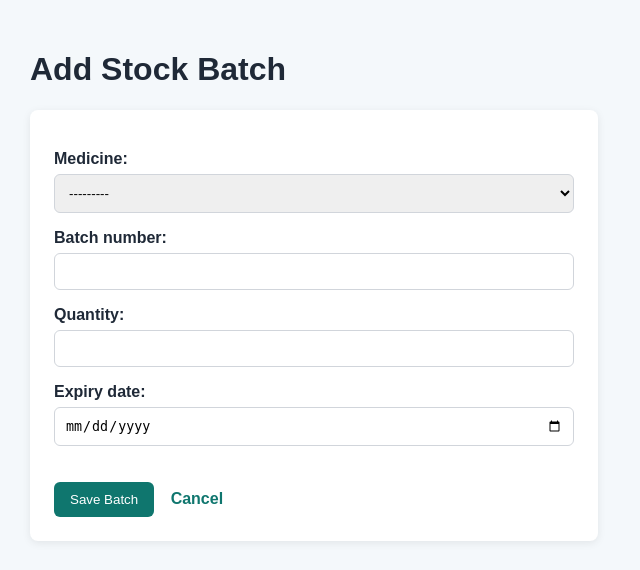
After one commit to vfb-dev/medistock, a Django app: page /batches/add/ in a window 1280 px wide. The commit adds this page. Shown: the top 570 px of the page, without its empty margins (0-640 px from the left). Run offline with Django 5.2, Linux system fonts and the light colour scheme; data that the repository does not hold is empty.

Commit message:
add stock batches form

```diff
--- a/inventory/forms.py
+++ b/inventory/forms.py
@@ -1,6 +1,6 @@
 from django import forms
 
-from .models import Medicine, Supplier
+from .models import Medicine, Supplier, StockBatch
 
 
 class MedicineForm(forms.ModelForm):
@@ -24,3 +24,17 @@ class SupplierForm(forms.ModelForm):
             'email',
             'address',
         ]
+
+class StockBatchForm(forms.ModelForm):
+    class Meta:
+        model = StockBatch
+        fields = [
+            'medicine',
+            'batch_number',
+            'quantity',
+            'expiry_date',
+        ]
+
+        widgets = {
+            'expiry_date': forms.DateInput(attrs={'type': 'date'}),
+        }
--- a/inventory/urls.py
+++ b/inventory/urls.py
@@ -14,4 +14,5 @@ urlpatterns = [
     path('suppliers/<int:pk>/edit/', views.supplier_update, name='supplier_update'),
     path('suppliers/<int:pk>/delete/', views.supplier_delete, name='supplier_delete'),
     path('batches/', views.batch_list, name='batch_list'),
+    path('batches/add/', views.batch_create, name='batch_create'),
 ]
--- a/inventory/views.py
+++ b/inventory/views.py
@@ -5,7 +5,7 @@ from django.utils import timezone
 from django.db.models import F, Q
 
 from .models import Medicine, Supplier, StockBatch, StockMovement
-from .forms import MedicineForm, SupplierForm
+from .forms import MedicineForm, SupplierForm, StockBatchForm
 
 def dashboard(request):
     today = timezone.now().date()
@@ -166,3 +166,19 @@ def batch_list(request):
     }
 
     return render(request, 'inventory/batch_list.html', context)
+
+def batch_create(request):
+    if request.method == 'POST':
+        form = StockBatchForm(request.POST)
+
+        if form.is_valid():
+            form.save()
+            return redirect('batch_list')
+    else:
+        form = StockBatchForm()
+
+    context = {
+        'form': form,
+    }
+
+    return render(request, 'inventory/batch_form.html', context)
--- /dev/null
+++ b/templates/inventory/batch_form.html
@@ -0,0 +1,73 @@
+<!DOCTYPE html>
+<html>
+<head>
+    <title>Add Stock Batch - MediStock</title>
+    <style>
+        body {
+            font-family: Arial, sans-serif;
+            background: #f4f8fb;
+            margin: 0;
+            padding: 30px;
+            color: #1f2937;
+        }
+
+        .form-box {
+            background: white;
+            padding: 24px;
+            border-radius: 8px;
+            max-width: 520px;
+            box-shadow: 0 2px 8px rgba(0,0,0,0.08);
+        }
+
+        label {
+            display: block;
+            font-weight: bold;
+            margin-top: 14px;
+            margin-bottom: 6px;
+        }
+
+        input, select, textarea {
+            width: 100%;
+            padding: 10px;
+            border: 1px solid #d1d5db;
+            border-radius: 6px;
+            box-sizing: border-box;
+        }
+
+        button {
+            margin-top: 20px;
+            padding: 10px 16px;
+            background: #0f766e;
+            color: white;
+            border: none;
+            border-radius: 6px;
+            cursor: pointer;
+        }
+
+        a {
+            color: #0f766e;
+            text-decoration: none;
+            font-weight: bold;
+            margin-left: 12px;
+        }
+
+        .errorlist {
+            color: #dc2626;
+        }
+    </style>
+</head>
+<body>
+    <h1>Add Stock Batch</h1>
+
+    <div class="form-box">
+        <form method="post">
+            {% csrf_token %}
+
+            {{ form.as_p }}
+
+            <button type="submit">Save Batch</button>
+            <a href="/batches/">Cancel</a>
+        </form>
+    </div>
+</body>
+</html>
--- a/templates/inventory/batch_list.html
+++ b/templates/inventory/batch_list.html
@@ -47,7 +47,11 @@
 <body>
     <div class="topbar">
         <h1>Stock Batches</h1>
-        <a href="/">Back to Dashboard</a>
+
+        <div>
+            <a href="/batches/add/">Add Batch</a>
+            <a href="/" style="margin-left: 16px;">Back to Dashboard</a>
+        </div>
     </div>
 
     <table>
```
